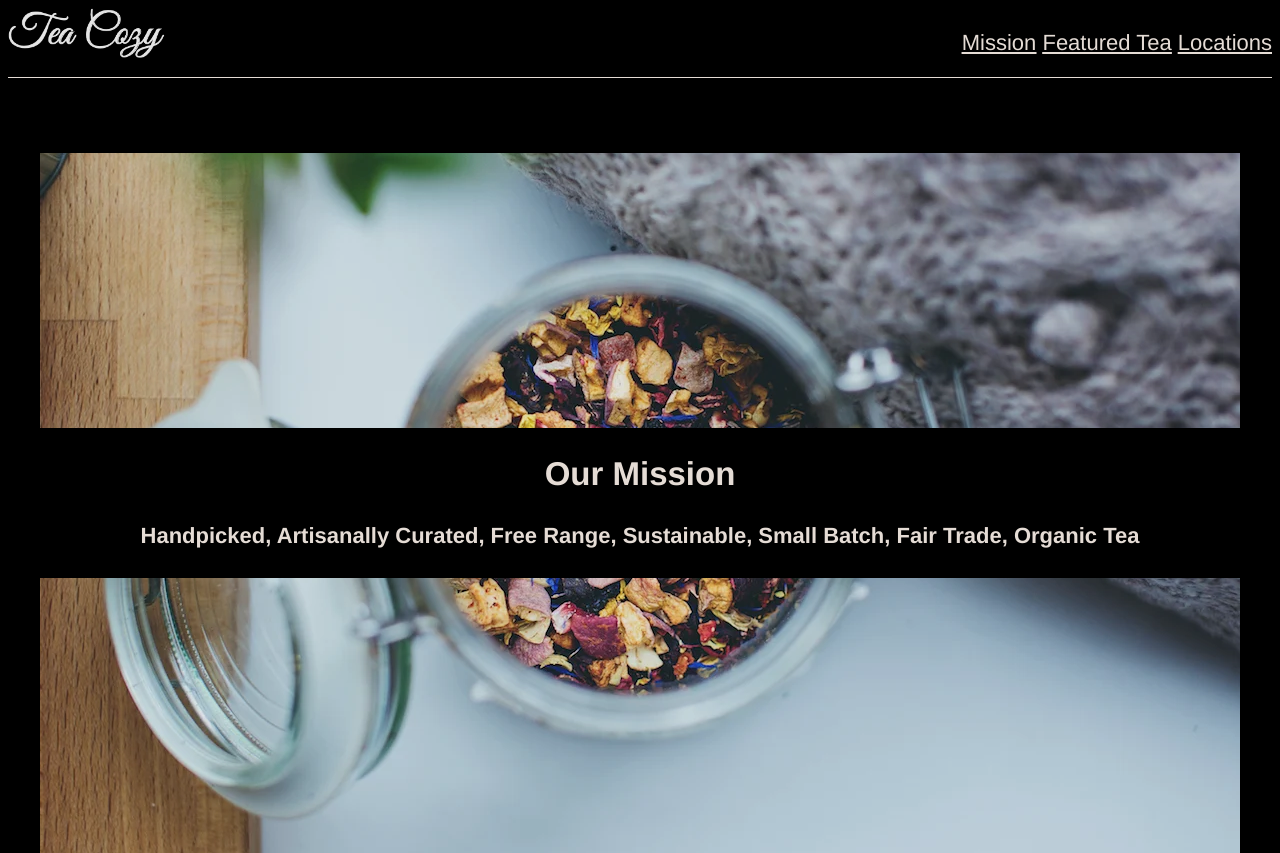
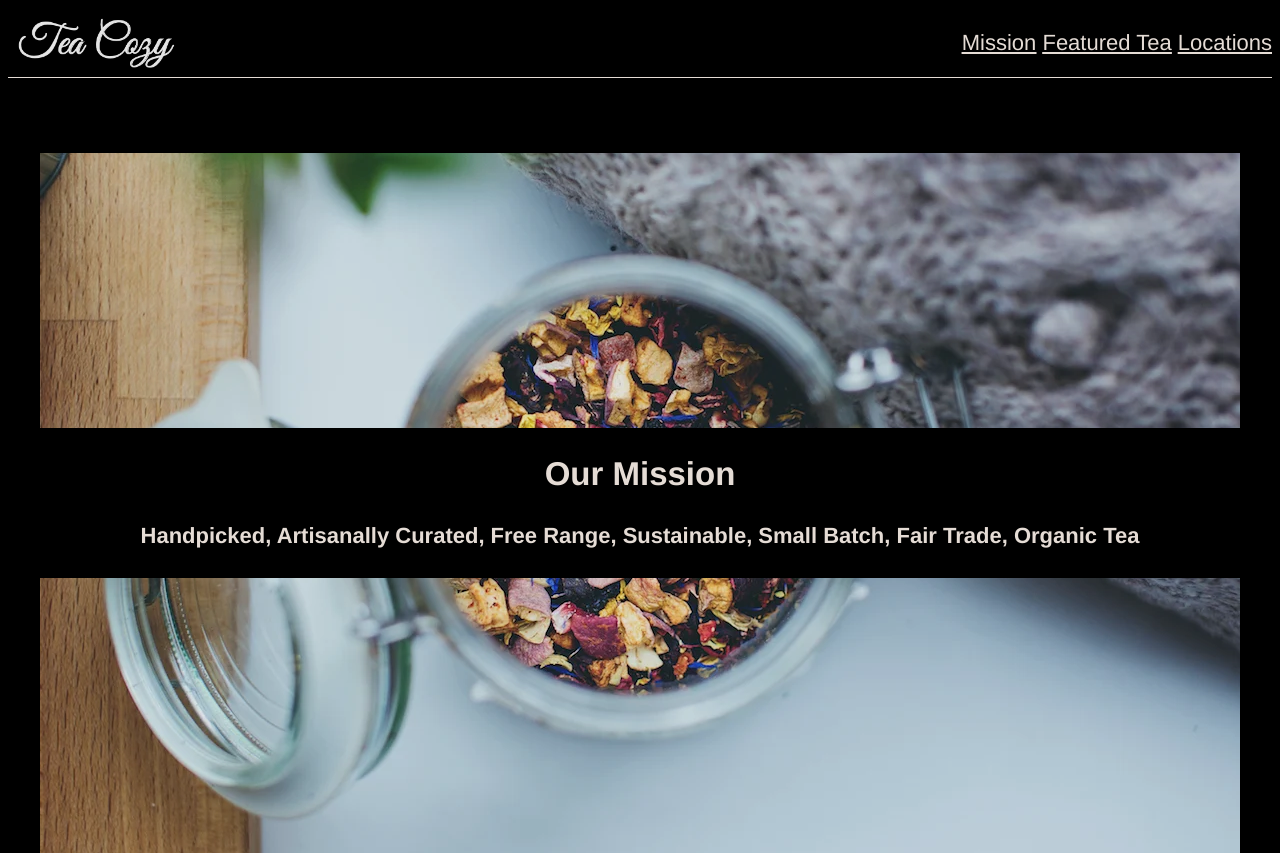
Before and after one commit to rachael-m/TeaCozy_Project, a plain HTML site: page index.html in a window 1280 px wide. Shown: the top 853 px of the page. Drawn offline with Linux system fonts and the light colour scheme.

Commit message:
Update styles.css
Added padding to logo to improve design and flow while scrolling

```diff
--- a/Resources/CSS/styles.css
+++ b/Resources/CSS/styles.css
@@ -28,6 +28,9 @@ header {
 .logo {
     height: 50px;
     width: auto;
+    padding-top: 10px;
+    padding-bottom: 10px;
+    padding-left: 10px;
 }
 
 ul.nav {
```
